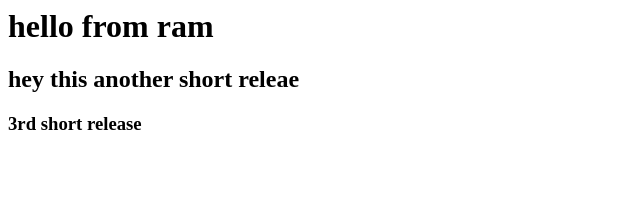
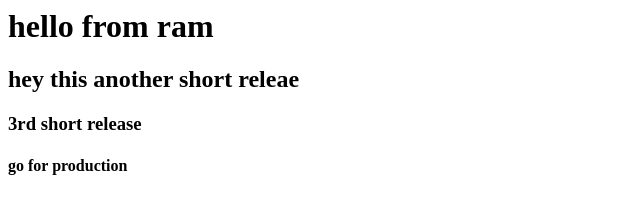
Before and after one commit to ramjangra-jpg/website, a plain HTML site: page index.html in a window 1280 px wide. Shown: the whole page, without its empty margins (0-640 px from the left). Drawn offline with Linux system fonts and the light colour scheme.

Commit message:
update website

```diff
--- a/index.html
+++ b/index.html
@@ -4,5 +4,6 @@
 <h1> hello from ram </h1>
 <h2>hey this another short releae </h2>
 <h3>3rd short release</h3>
+<h4>go for production <h4>
 </body>
 </html>
```
